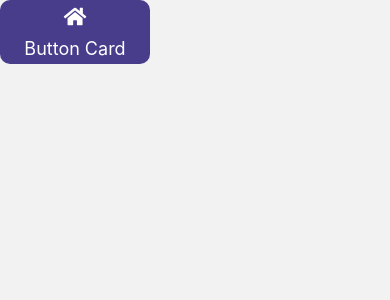
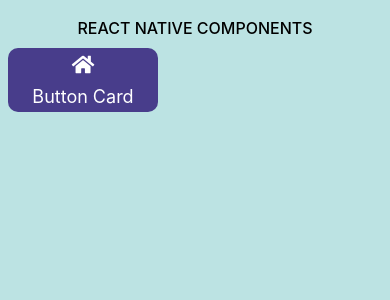
Before and after one commit to darsan012/react-native-playground, a React Native app: screen / in a window 390 px wide. Shown: the top 300 px of the page. Built offline with nearby package versions, Linux system fonts and the light colour scheme.

Commit message:
used the card container on the home screen layout

```diff
--- a/src/routes/routes.js
+++ b/src/routes/routes.js
@@ -1,7 +1,13 @@
+import Homescreen from '../screen/Homescreen';
 import Buttonscreen from '../screen/Buttonscreen';
 import Textscreen from '../screen/Textscreen';
 
 const screens = [
+  {
+    name: 'Home',
+    component: Homescreen,
+    showHeader: false,
+  },
   {
     name: 'Button',
     component: Buttonscreen,
--- a/src/screen/ButtonScreen.js
+++ b/src/screen/ButtonScreen.js
@@ -7,15 +7,12 @@ import {
   Dimensions,
   StyleSheet,
 } from 'react-native';
-import CardComponent from '../components/CardComponent';
 
 const Buttonscreen = () => {
   return (
     <SafeAreaView>
       <ScrollView style={style.ButtonContainer}>
-        <View>
-          <CardComponent title="Button Card" />
-        </View>
+        <View></View>
       </ScrollView>
     </SafeAreaView>
   );
@@ -26,8 +23,6 @@ const height = Dimensions.get('window').height;
 
 const style = StyleSheet.create({
   ButtonContainer: {
-    height: height,
-    width: width,
     // backgroundColor: 'grey',
   },
 });
--- /dev/null
+++ b/src/screen/Homescreen.js
@@ -0,0 +1,46 @@
+import React from 'react';
+import {
+  SafeAreaView,
+  ScrollView,
+  View,
+  Text,
+  Dimensions,
+  StyleSheet,
+} from 'react-native';
+import CardComponent from '../components/CardComponent';
+
+const Homescreen = () => {
+  return (
+    <SafeAreaView>
+      <ScrollView style={style.HomeContainer}>
+        <View style={style.HeaderContainer}>
+          <Text style={style.HeaderText}>REACT NATIVE COMPONENTS</Text>
+        </View>
+        <View>
+          <CardComponent title="Button Card" />
+        </View>
+      </ScrollView>
+    </SafeAreaView>
+  );
+};
+
+const width = Dimensions.get('window').width;
+const height = Dimensions.get('window').height;
+
+const style = StyleSheet.create({
+  HomeContainer: {
+    display: 'flex',
+    height: height,
+    width: width,
+    backgroundColor: 'rgb(188,227,227)',
+    padding: 8,
+  },
+  HeaderContainer: {alignItems: 'center', padding: 10},
+  HeaderText: {
+    fontSize: 16,
+    color: 'black',
+    fontWeight: '500',
+  },
+});
+
+export default Homescreen;
```
